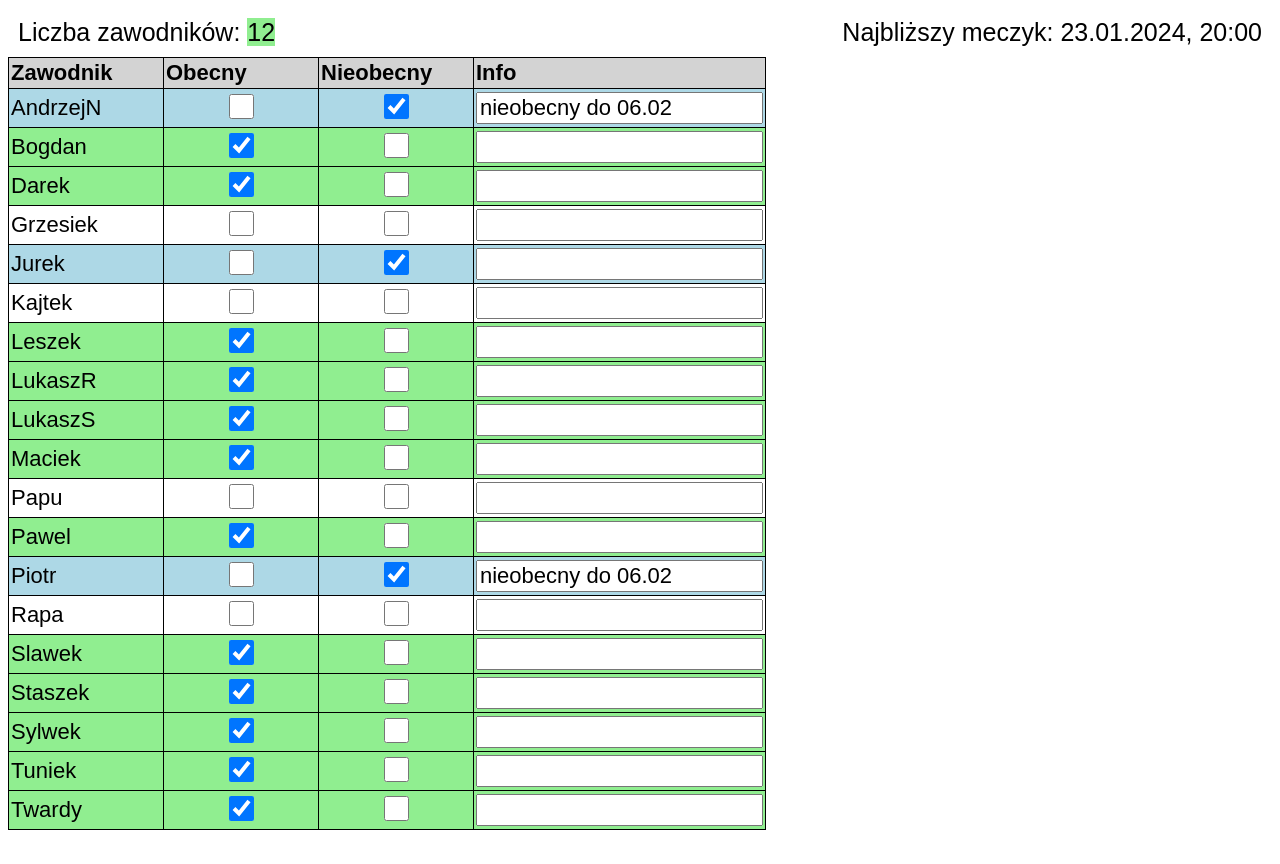
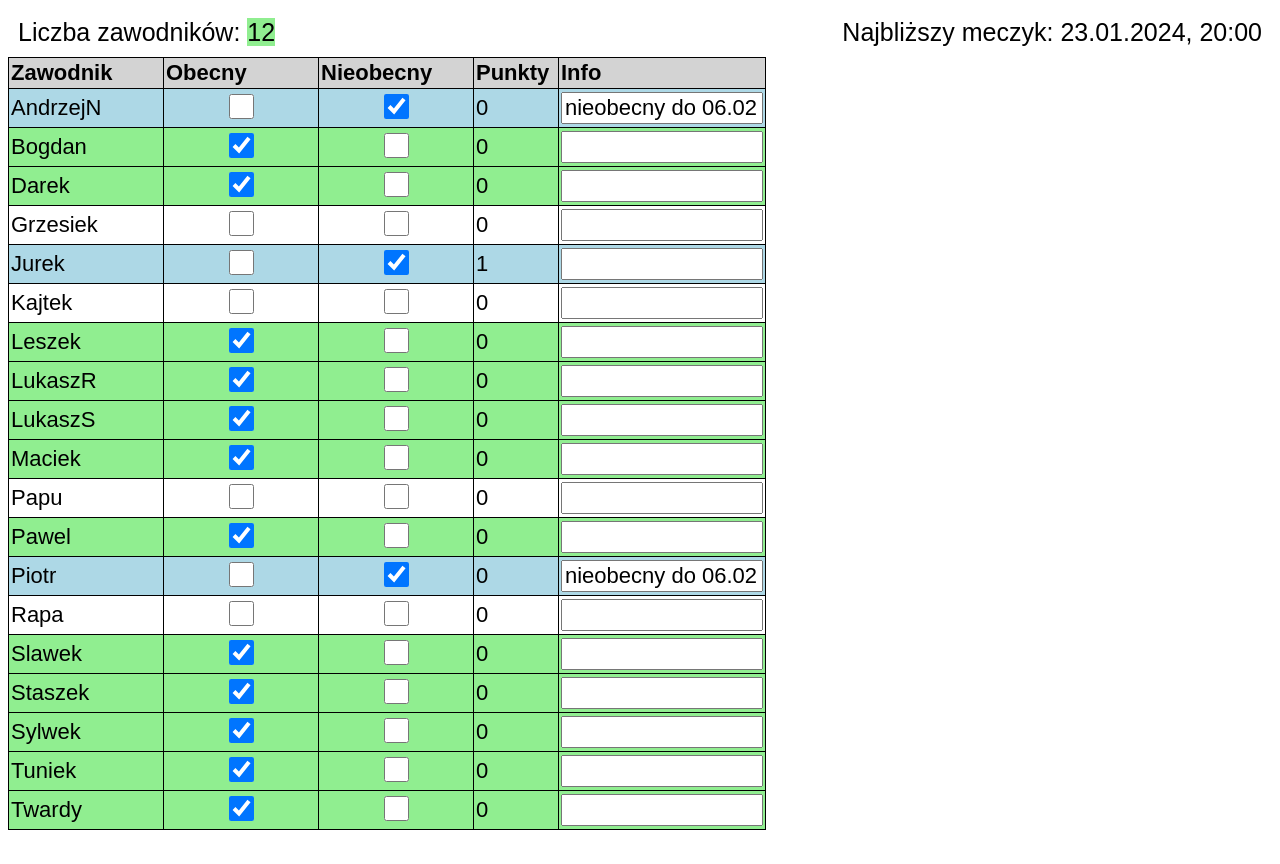
Before and after one commit to dejski/losowaniePython, a Flask app: page / in a window 1280 px wide. Run offline with Flask 3, Linux system fonts and the light colour scheme.

Commit message:
dodane punkty za nieobecność

```diff
--- a/players.json
+++ b/players.json
@@ -21,7 +21,7 @@
     "is_present": false,
     "on_break": true,
     "info": "",
-    "points": 0
+    "points": 1
   },
   {
     "id": 3,
--- a/templates/index.html
+++ b/templates/index.html
@@ -22,6 +22,7 @@
         <th class="narrow-column">Zawodnik</th>
         <th class="narrow-column">Obecny</th>
         <th class="narrow-column">Nieobecny</th>
+        <th width="80">Punkty</th>
         <th>Info</th>
     </tr>
     {% for player in players %}
@@ -35,6 +36,7 @@
                                                                        data-name="{{ player.name }}" {% if
                                                                        player.on_break %} checked
                                                                        {% endif %}></td>
+        <td>{{ player.points }}</td>
         <td><input type="text" class="info-input" data-name="{{ player.name }}" value="{{ player.info }}"></td>
     </tr>
     {% endfor %}
```
